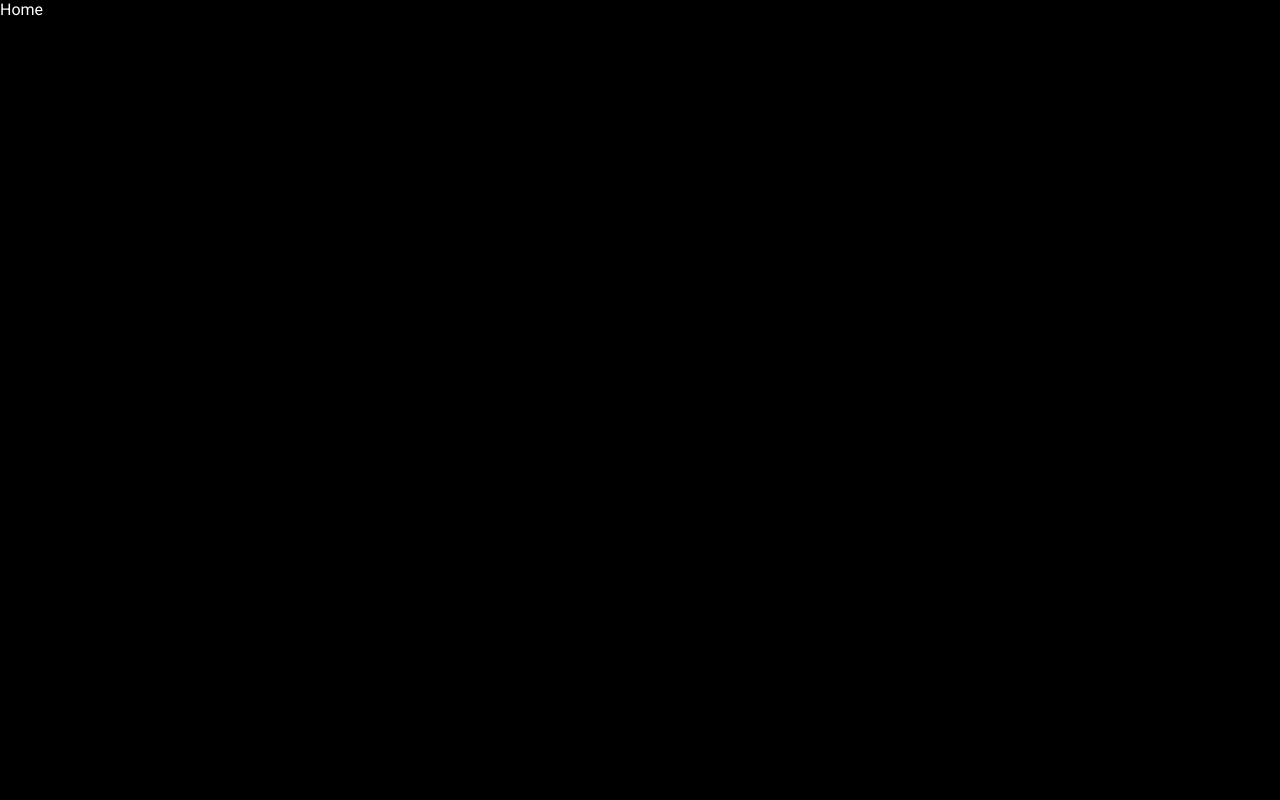
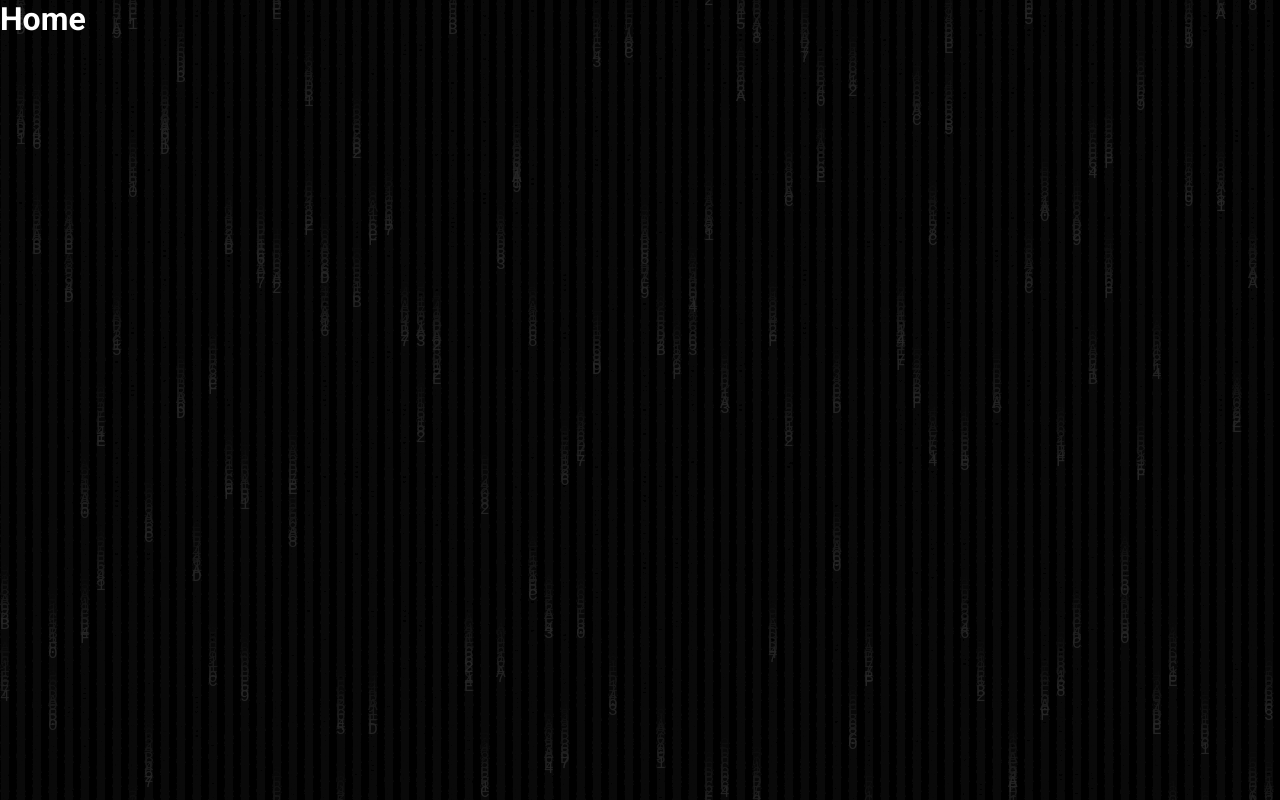
Before and after one commit to xndrpr/roadmap, a React (Vite) app: page / in a window 1280 px wide. Built offline with nearby package versions, Linux system fonts and the light colour scheme.

Commit message:
matrix background

```diff
--- a/src/pages/home/index.tsx
+++ b/src/pages/home/index.tsx
@@ -1,5 +1,13 @@
-import { HomePageSC } from "./styled";
+import { Content, HomePageSC } from "./styled";
+import { MatrixBackground } from "@/shared/ui/matrix-background";
 
 export const HomePage = () => {
-    return <HomePageSC>Home</HomePageSC>;
+    return (
+        <HomePageSC>
+            <MatrixBackground />
+            <Content>
+                <h1>Home</h1>
+            </Content>
+        </HomePageSC>
+    );
 };
--- a/src/pages/home/styled.ts
+++ b/src/pages/home/styled.ts
@@ -1,8 +1,14 @@
 import styled from "@emotion/styled";
 
 export const HomePageSC = styled.div`
+    z-index: 1;
     width: 100%;
     height: 100vh;
     color: #fff;
     background: #000;
 `;
+
+export const Content = styled.div`
+    position: relative;
+    z-index: 1;
+`;
--- /dev/null
+++ b/src/shared/ui/matrix-background/index.tsx
@@ -0,0 +1,47 @@
+import { Canvas } from "./styled";
+import { useEffect, useRef } from "react";
+
+export const MatrixBackground = () => {
+    const canvasRef = useRef<HTMLCanvasElement>(null);
+    const speed = 0.3;
+
+    useEffect(() => {
+        const canvas = canvasRef.current;
+        if (!canvas) return;
+
+        const ctx = canvas.getContext("2d");
+        if (!ctx) return;
+
+        const { width, height } = canvas;
+        const fontSize = 16;
+        const columns = Math.floor(width / fontSize);
+        const drops = Array(columns)
+            .fill(1)
+            .map(() => (Math.random() * height) / fontSize);
+        const characters = "0123456789ABCDEF";
+
+        const draw = () => {
+            ctx.fillStyle = "rgba(0, 0, 0, 0.05)";
+            ctx.fillRect(0, 0, width, height);
+
+            ctx.fillStyle = "#262626";
+            ctx.font = `${fontSize}px monospace`;
+
+            drops.forEach((y, x) => {
+                const text = characters.charAt(Math.floor(Math.random() * characters.length));
+                ctx.fillText(text, x * fontSize, y * fontSize);
+
+                if (y * fontSize > height && Math.random() > 0.95) {
+                    drops[x] = 0;
+                }
+                drops[x] += speed;
+            });
+
+            requestAnimationFrame(draw);
+        };
+
+        draw();
+    }, []);
+
+    return <Canvas ref={canvasRef} width={window.innerWidth} height={window.innerHeight} />;
+};
--- /dev/null
+++ b/src/shared/ui/matrix-background/styled.ts
@@ -0,0 +1,7 @@
+import styled from "@emotion/styled";
+
+export const Canvas = styled.canvas`
+    position: fixed;
+    inset: 0;
+    z-index: 0;
+`;
```
